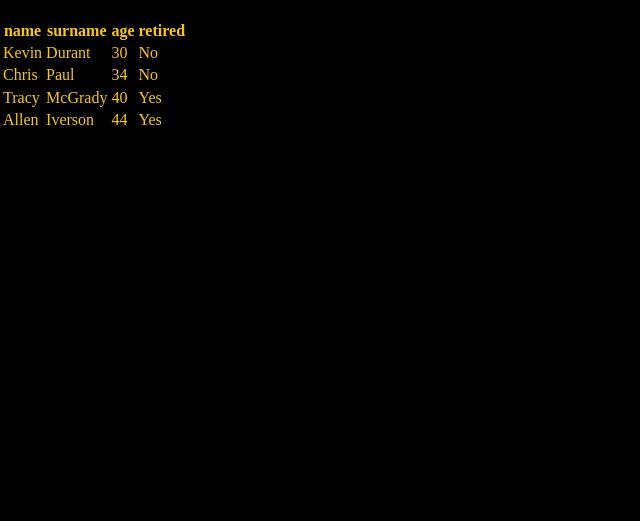
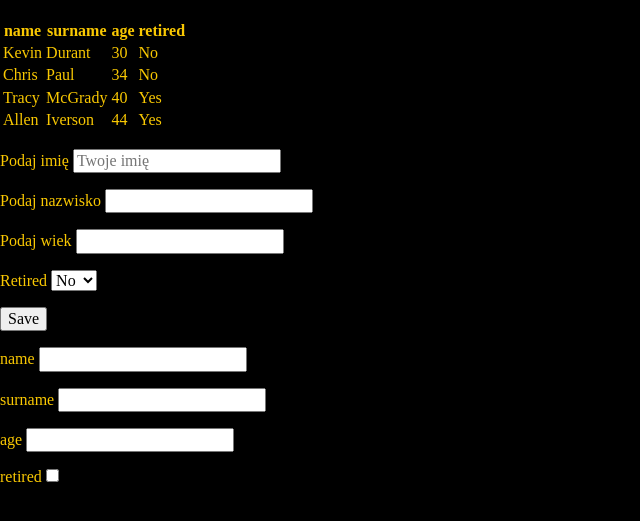
Before and after one commit to jundymek/table_generator, a website built with webpack: page src/content/index.html in a window 1280 px wide. Shown: the part 61-582 px from the top of the page, without its empty margins (0-640 px from the left). Built offline with nearby package versions, Linux system fonts and the light colour scheme; files whose address does not match are found by name.

Commit message:
feat: generated edit form

```diff
--- a/src/content/index.html
+++ b/src/content/index.html
@@ -34,6 +34,28 @@
       <tbody class="table__body table__body--js">
       </tbody>
     </table>
+    <form action="#" class="form form--js">
+        <p>
+            <label for="name">Podaj imię</label>
+            <input required type="text" name="name" id="name" placeholder="Twoje imię">
+        </p>
+        <p>
+            <label for="surname">Podaj nazwisko</label>
+            <input required type="text" name="surname" id="surname">
+        </p>
+        <p>
+            <label for="age">Podaj wiek</label>
+            <input required type="number" name="age" id="age">
+        </p>
+        <p>
+            <label for="select">Retired</label>
+            <select name="select" id="select">
+                <option value="false">No</option>
+                <option value="true">Yes</option>
+            </select>
+        </p>
+        <input type="submit" value="Save">
+    </form>
 
     <script src="js/main.js"></script>
   </body>
--- a/src/js/main.js
+++ b/src/js/main.js
@@ -62,8 +62,36 @@ function createHeader(data) {
   }
 }
 
+function createEditForm(users) {
+  const data = Object.entries(users[0]);
+  for (let [key, value] of data) {
+    if (key !== "id") {
+      if (typeof value === "boolean") {
+        editForm.innerHTML += `<p>
+        <label for="checkbox">${key}</label>
+        <input type="checkbox" name="checkbox" id="checkbox" value="">
+    </p>`
+      }
+      if (typeof value === "string") {
+        editForm.innerHTML += `<p>
+        <label for="${key}">${key}</label>
+        <input required type="text" name="${key}" id="${key}" placeholder="">
+    </p>`
+      }
+      if (typeof value === "number") {
+        editForm.innerHTML += `<p>
+        <label for="${key}">${key}</label>
+        <input required type="number" name="${key}" id="${key}">
+    </p>`
+      }
+    }
+  }
+}
+
 const tableHead = document.querySelector(".table__head-tr--js");
+const editForm = document.querySelector(".form--js");
 createHeader(users);
+createEditForm(users)
 
 const tableBody = document.querySelector(".table__body--js");
 
```
Also changed, not shown: dist/index.html, dist/js/main.js.
